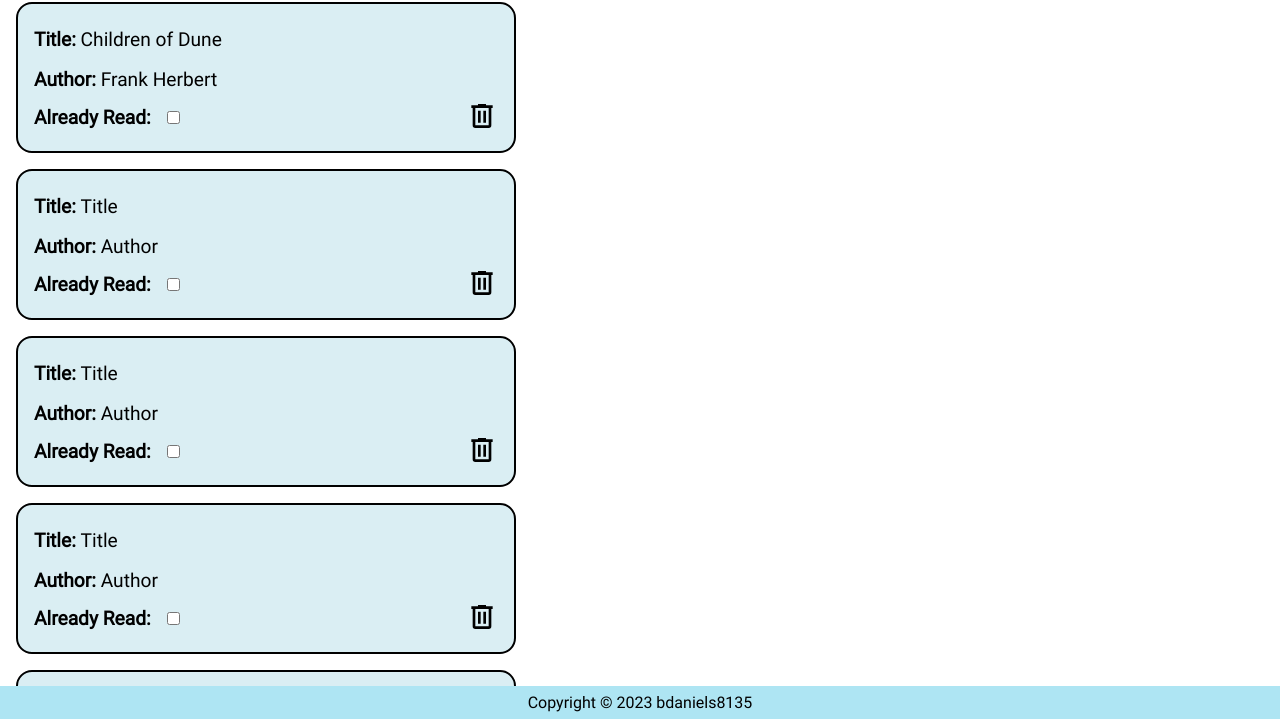
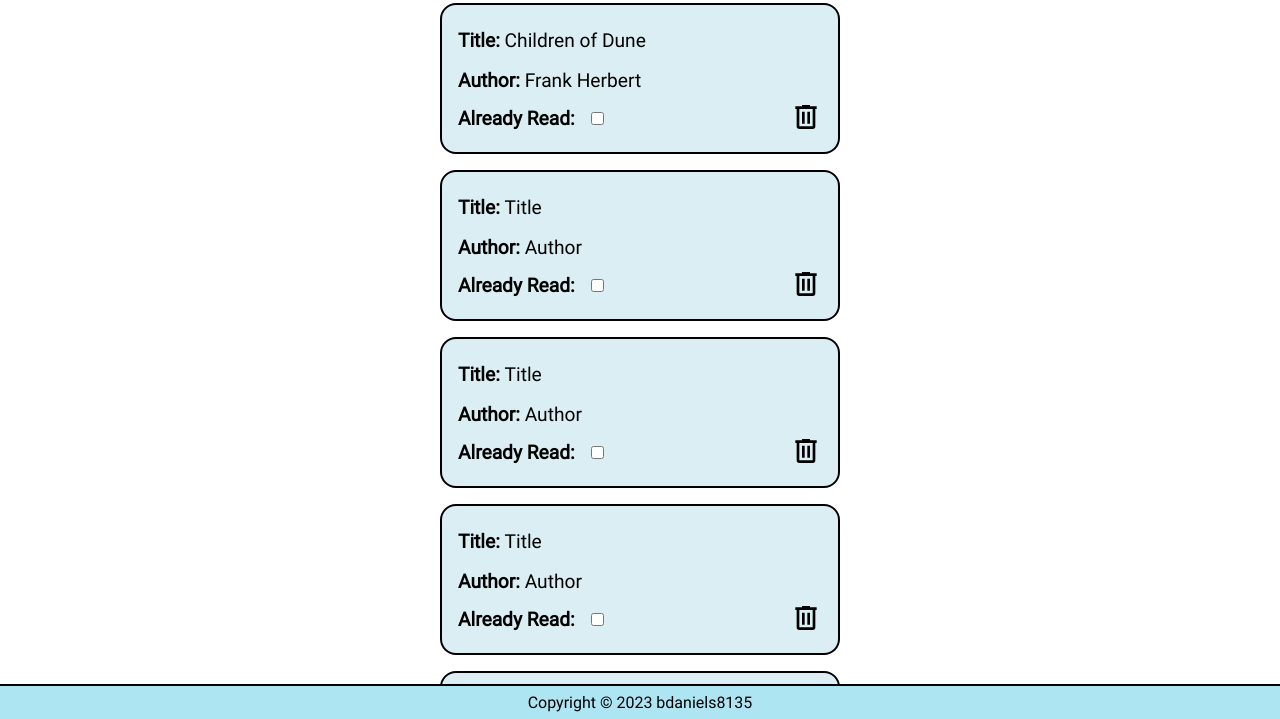
Before and after one commit to bdaniels8135/library-project, a plain HTML site: page index.html in a window 1280 px wide. Shown: the part 81-800 px from the top of the page. Drawn offline with Linux system fonts and the light colour scheme.

Commit message:
Tune styling before working on more js

```diff
--- a/style.css
+++ b/style.css
@@ -24,6 +24,7 @@ header {
     align-items: center;
     justify-content: space-between;
     padding: 0 2.5rem;
+    border-bottom: 2px solid black;
 }
 
 header img {
@@ -36,11 +37,12 @@ header img {
 main {
     flex: 20;
     display: grid;
-    grid-template-columns: minmax(250px, 500px);
+    grid-template-columns: minmax(250px, 400px);
     grid-auto-rows: min-content;
     gap: 1rem;
     padding: 1rem;
     overflow-y: scroll;
+    justify-content: center;
 }
 
 main .card {
@@ -48,7 +50,7 @@ main .card {
     border-radius: 1rem;
     padding: 1rem;
     display: grid;
-    grid-template: 2.5rem 2.5rem min-content / 1fr 1fr;
+    grid-template: 2.5rem 2.5rem min-content / 3fr 1fr;
     border: 2px solid black;
 }
 
@@ -57,6 +59,9 @@ main .card .author {
     grid-column: span 2;
     font-size: 1.2rem;
     margin: .5rem 0;
+    white-space: nowrap;
+    text-overflow: ellipsis;
+    overflow: hidden;
 }
 
 main .card .title::before {
@@ -93,4 +98,5 @@ footer {
     background-color: #aee5f3;
     display: grid;
     place-items: center;
+    border-top: 2px solid black;
 }
```
